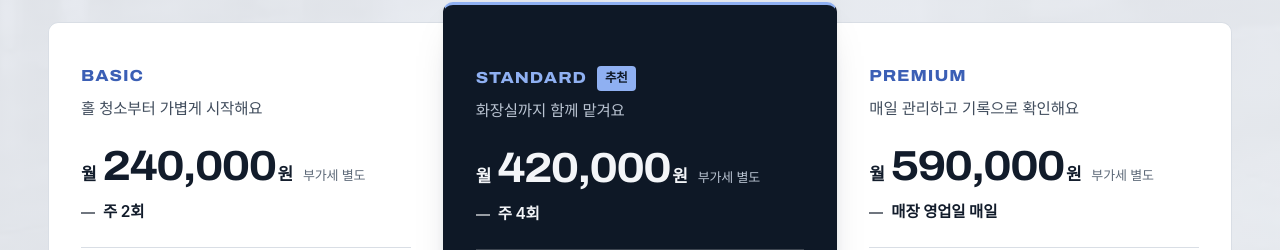
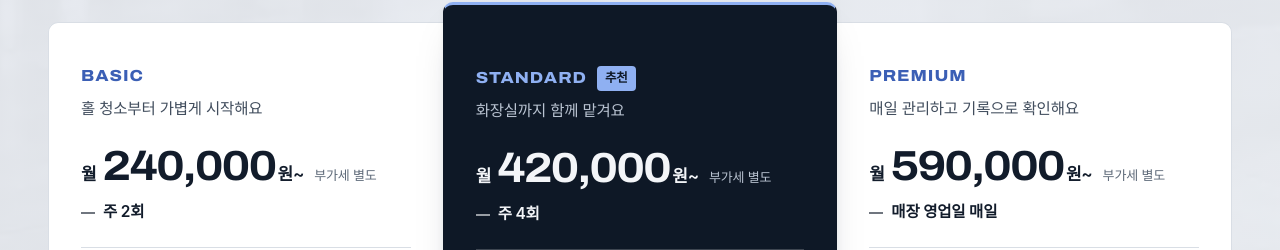
Before and after one commit to nbh0000/dtcleanworks-preview, a plain HTML site: page index.html in a window 1280 px wide. Shown: the part 3238-3488 px from the top of the page. Drawn offline with Linux system fonts and the light colour scheme; a web font is replaced by a local one.

Commit message:
요금제 금액 뒤에 ~ 추가

```diff
--- a/index.html
+++ b/index.html
@@ -913,7 +913,7 @@ button { font: inherit; color: inherit; background: none; border: 0; padding: 0;
 
         </div>
         <p class="plan-tagline">홀 청소부터 가볍게 시작해요</p>
-        <p class="plan-price"><span class="plan-unit">월</span> <strong>240,000</strong><span class="plan-won">원</span> <span class="plan-vat">부가세 별도</span></p>
+        <p class="plan-price"><span class="plan-unit">월</span> <strong>240,000</strong><span class="plan-won">원~</span> <span class="plan-vat">부가세 별도</span></p>
         <p class="plan-freq">주 2회</p>
         <dl class="plan-rows"><div><dt>홀 클리닝</dt><dd>테이블·의자·바닥</dd></div><div class="is-off"><dt>화장실 케어</dt><dd>미포함</dd></div><div><dt>매장 환경 관리</dt><dd>쓰레기 수거·주변 정돈</dd></div><div><dt>마감 점검</dt><dd>기본 청결 확인</dd></div></dl>
 
@@ -925,7 +925,7 @@ button { font: inherit; color: inherit; background: none; border: 0; padding: 0;
           <span class="plan-badge">추천</span>
         </div>
         <p class="plan-tagline">화장실까지 함께 맡겨요</p>
-        <p class="plan-price"><span class="plan-unit">월</span> <strong>420,000</strong><span class="plan-won">원</span> <span class="plan-vat">부가세 별도</span></p>
+        <p class="plan-price"><span class="plan-unit">월</span> <strong>420,000</strong><span class="plan-won">원~</span> <span class="plan-vat">부가세 별도</span></p>
         <p class="plan-freq">주 4회</p>
         <dl class="plan-rows"><div><dt>홀 클리닝</dt><dd>테이블·의자·바닥·출입구</dd></div><div><dt>화장실 케어</dt><dd>변기·세면대·거울·바닥</dd></div><div><dt>매장 환경 관리</dt><dd>쓰레기 수거·주변 정돈</dd></div><div><dt>마감 점검</dt><dd>최종 확인</dd></div></dl>
 
@@ -937,7 +937,7 @@ button { font: inherit; color: inherit; background: none; border: 0; padding: 0;
 
         </div>
         <p class="plan-tagline">매일 관리하고 기록으로 확인해요</p>
-        <p class="plan-price"><span class="plan-unit">월</span> <strong>590,000</strong><span class="plan-won">원</span> <span class="plan-vat">부가세 별도</span></p>
+        <p class="plan-price"><span class="plan-unit">월</span> <strong>590,000</strong><span class="plan-won">원~</span> <span class="plan-vat">부가세 별도</span></p>
         <p class="plan-freq">매장 영업일 매일</p>
         <dl class="plan-rows"><div><dt>홀 클리닝</dt><dd>STANDARD 전체</dd></div><div><dt>화장실 케어</dt><dd>포함</dd></div><div><dt>매장 환경 관리</dt><dd>포함</dd></div><div><dt>마감 점검</dt><dd>포함</dd></div></dl>
         <div class="plan-extra"><p class="plan-extra-title">PREMIUM 전용</p><dl class="plan-rows"><div><dt>SPECIAL CARE</dt><dd>청결 사각지대 + 해충 관리</dd></div><div><dt>위생 케어</dt><dd>미세분무 관리</dd></div><div><dt>품질 관리</dt><dd>전용 체크리스트·위생 상태 기록</dd></div><div><dt>작업 보고</dt><dd>매회 전후 사진</dd></div><div><dt>월간 리포트</dt><dd>관리 현황·개선 사항</dd></div></dl></div>
```
